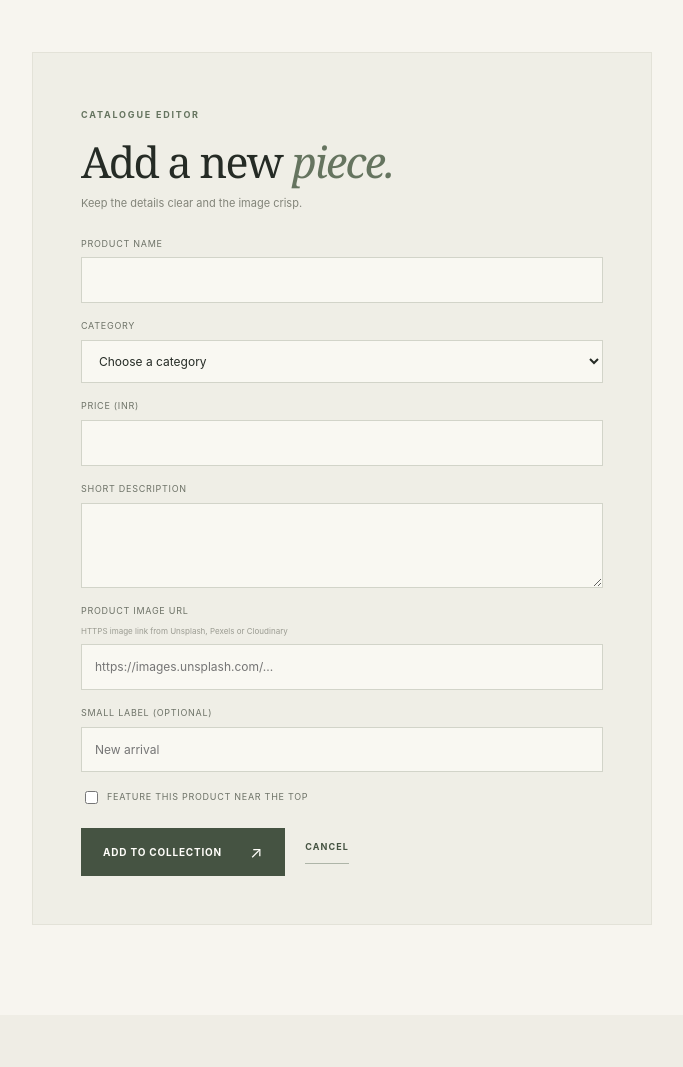
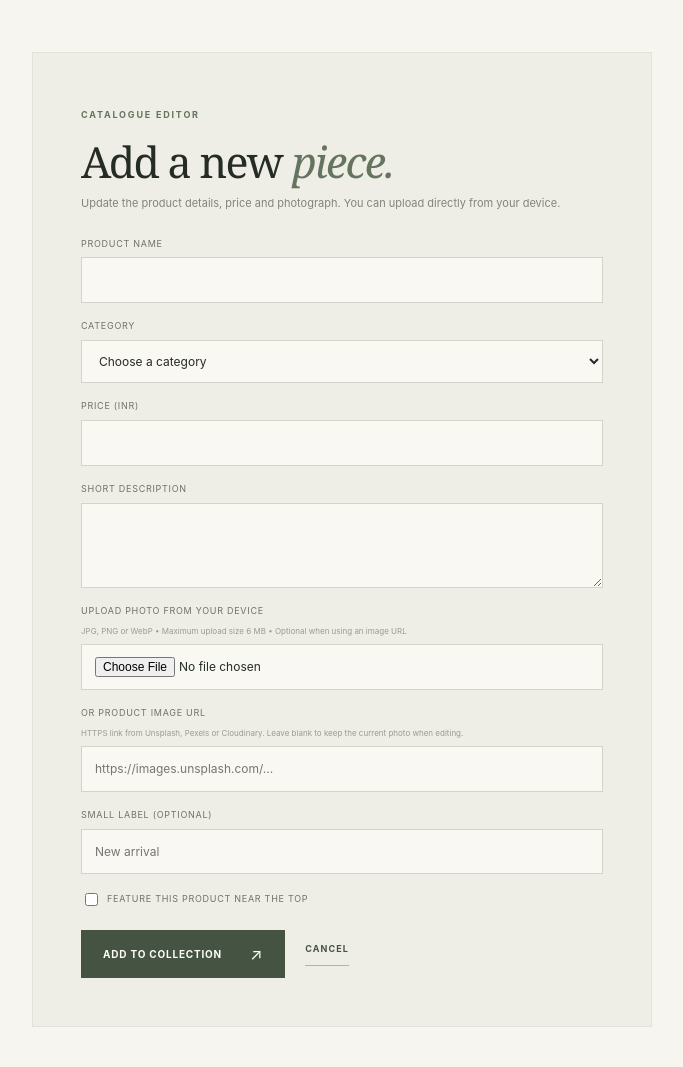
Before and after one commit to nizzzu666/testrepo, a Flask app: page /admin/products/new in a window 1280 px wide. Shown: the part 137-1204 px from the top of the page, without its empty margins (298-981 px from the left). Run offline with Flask 3, Linux system fonts and the light colour scheme; the visitor is signed in with stand-in values (Sample User, id 1); data comes from the database, SQL or seed files in the repository; some libraries are stand-ins or nearby versions.

Commit message:
Add direct photo upload to product editor

```diff
--- a/templates/product_form.html
+++ b/templates/product_form.html
@@ -1,12 +1,14 @@
 {% extends 'base.html' %}
 {% block title %}{{ 'Edit' if product else 'Add' }} product — Aurel & Thread{% endblock %}
-{% block content %}<section class="auth-page section-pad"><div class="auth-card form-card reveal"><span class="eyebrow">CATALOGUE EDITOR</span><h1>{{ 'Refine this' if product else 'Add a new' }} <em>piece.</em></h1><p>Keep the details clear and the image crisp.</p>
-<form method="post" class="form-stack"><input type="hidden" name="csrf_token" value="{{ csrf_token() }}">
+{% block content %}<section class="auth-page section-pad"><div class="auth-card form-card reveal"><span class="eyebrow">CATALOGUE EDITOR</span><h1>{{ 'Refine this' if product else 'Add a new' }} <em>piece.</em></h1><p>Update the product details, price and photograph. You can upload directly from your device.</p>
+<form method="post" class="form-stack" enctype="multipart/form-data"><input type="hidden" name="csrf_token" value="{{ csrf_token() }}">
 <label>Product name<input name="name" type="text" maxlength="80" required value="{{ product['name'] if product else '' }}"></label>
 <label>Category<select name="category" required><option value="">Choose a category</option><option value="dresses" {% if product and product['category']=='dresses' %}selected{% endif %}>Dresses</option><option value="watches" {% if product and product['category']=='watches' %}selected{% endif %}>Watches</option></select></label>
 <label>Price (INR)<input name="price" type="number" min="0.01" max="1000000" step="0.01" required value="{{ '%.2f'|format(product['price_paise']/100) if product else '' }}"></label>
 <label>Short description<textarea name="description" rows="3" maxlength="240" required>{{ product['description'] if product else '' }}</textarea></label>
-<label>Product image URL <span class="field-help">HTTPS image link from Unsplash, Pexels or Cloudinary</span><input name="image_url" type="url" required value="{{ product['image_url'] if product else '' }}" placeholder="https://images.unsplash.com/..."></label>
+{% if product %}<div class="current-photo"><span class="field-help">CURRENT PRODUCT PHOTO</span><img src="{{ product['image_url'] }}" alt="Current {{ product['name'] }} photo"></div>{% endif %}
+<label>Upload photo from your device <span class="field-help">JPG, PNG or WebP • Maximum upload size 6 MB • Optional when using an image URL</span><input name="image_file" type="file" accept="image/jpeg,image/png,image/webp"></label>
+<label>Or product image URL <span class="field-help">HTTPS link from Unsplash, Pexels or Cloudinary. Leave blank to keep the current photo when editing.</span><input name="image_url" type="url" value="" placeholder="https://images.unsplash.com/..."></label>
 <label>Small label (optional)<input name="tag" type="text" maxlength="30" value="{{ product['tag'] if product else '' }}" placeholder="New arrival"></label>
 <label class="check-label"><input type="checkbox" name="featured" {% if product and product['featured'] %}checked{% endif %}> Feature this product near the top</label>
 <div class="form-actions"><button class="button button-dark" type="submit">{{ 'Save changes' if product else 'Add to collection' }} <span>↗</span></button><a class="text-link" href="{{ url_for('admin_dashboard') }}">Cancel</a></div></form></div></section>{% endblock %}
```
